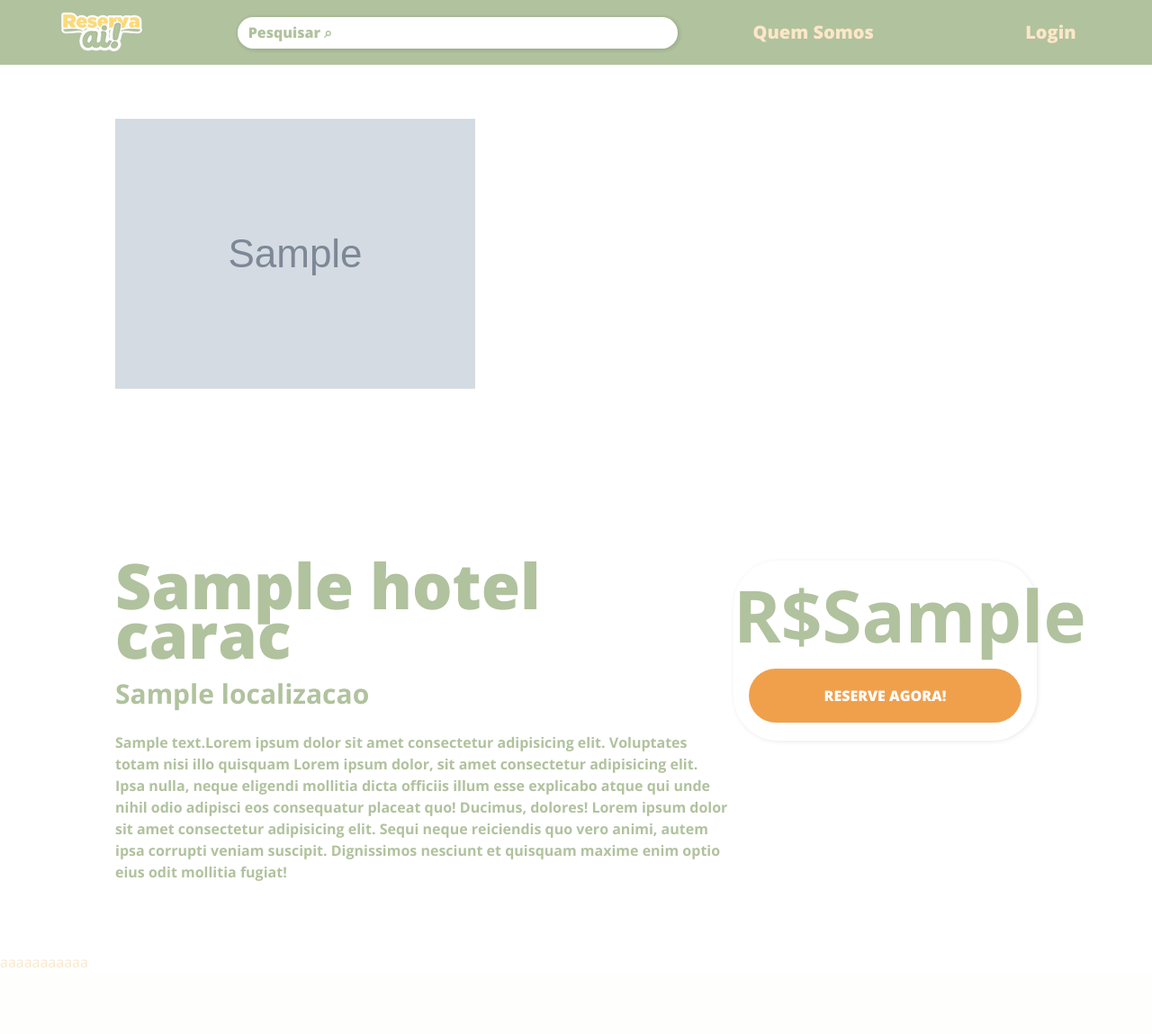
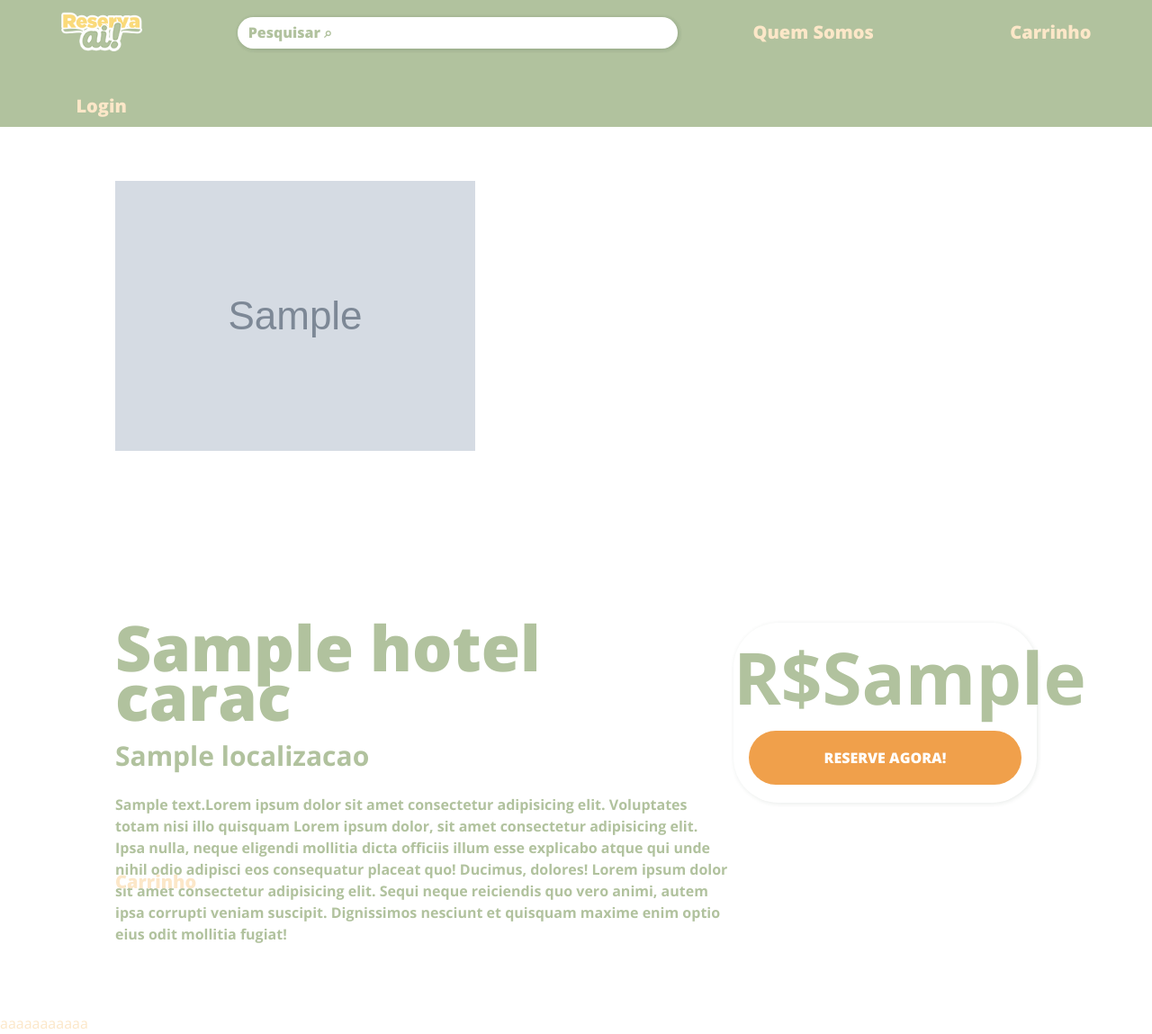
Before and after one commit to valdomg/Hotel_Eng, a Flask app: template templates/paginaHotel.html in a window 1280 px wide. Shown: the whole page at 90% size. Before the commit the page ends 1075 px from the top, so only its background shows below. Run offline with Flask 3, Linux system fonts and the light colour scheme; the template is opened without the code that fills it: most values are stand-ins (such as "Sample title", 1, 10 or a date in 2020); grey boxes marked "Sample" are stand-in pictures; some libraries are stand-ins or nearby versions.

Commit message:
Nova navbar e função para adicionar item no carrinho

```diff
--- a/templates/paginaHotel.html
+++ b/templates/paginaHotel.html
@@ -34,6 +34,10 @@
       <!-- Link para a página "Quem Somos" -->
       <div class="navbar-col quem-somos">
         <a href="{{ url_for('quemSomos' ) }}"> Quem Somos </a>
+      </div>
+
+      <div class="navbar-col">
+        <a href="{{ url_for('carrinho' ) }}">Carrinho</a>
       </div>
 
       <!-- Link para a página de login -->
@@ -84,12 +88,15 @@
           </div>
 
           <div class="preco-btn">
-            <button class="btn-reserve" type="button">RESERVE AGORA!</button>
+            <button class="btn-reserve" type="button" onclick="adicionarAoCarrinho(1)">RESERVE AGORA!</button>
           </div>
 
+
         </div>
+
+        <a href="{{ url_for('carrinho' ) }}">Carrinho</a>
+
       </div>
-
 
 
 
@@ -99,4 +106,20 @@
     aaaaaaaaaaa
   </footer>
 </body>
+
+
+<script>
+function adicionarAoCarrinho(hospedagem_id) {
+    fetch("/adicionar_carrinho", {
+        method: "POST",
+        headers: { "Content-Type": "application/json" },
+        body: JSON.stringify({ hospedagem_id: hospedagem_id })
+    })
+    .then(response => response.json())
+    .then(data => alert(data.mensagem))
+    .catch(error => console.error("Erro:", error));
+}
+</script>
+
+
 </html>
```
